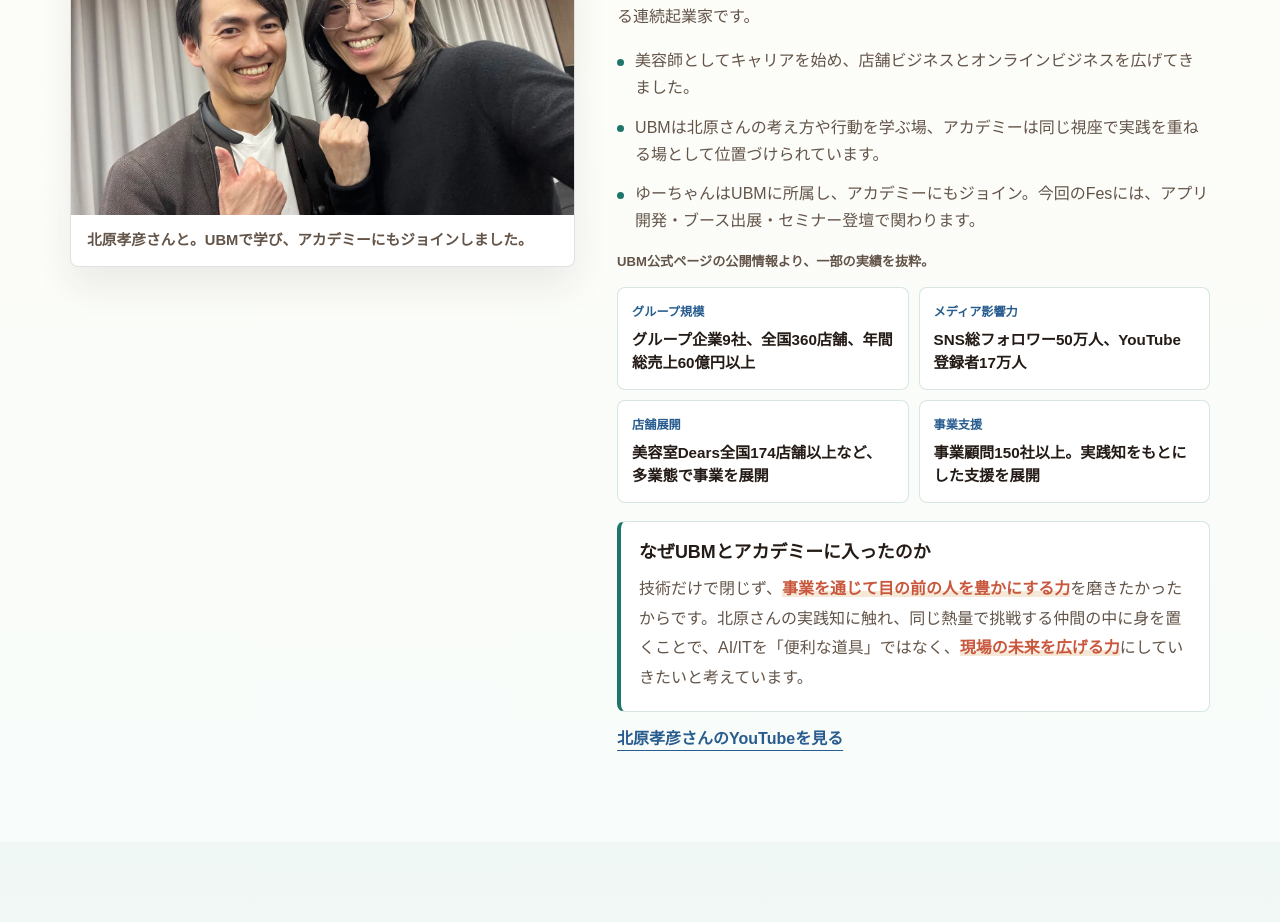
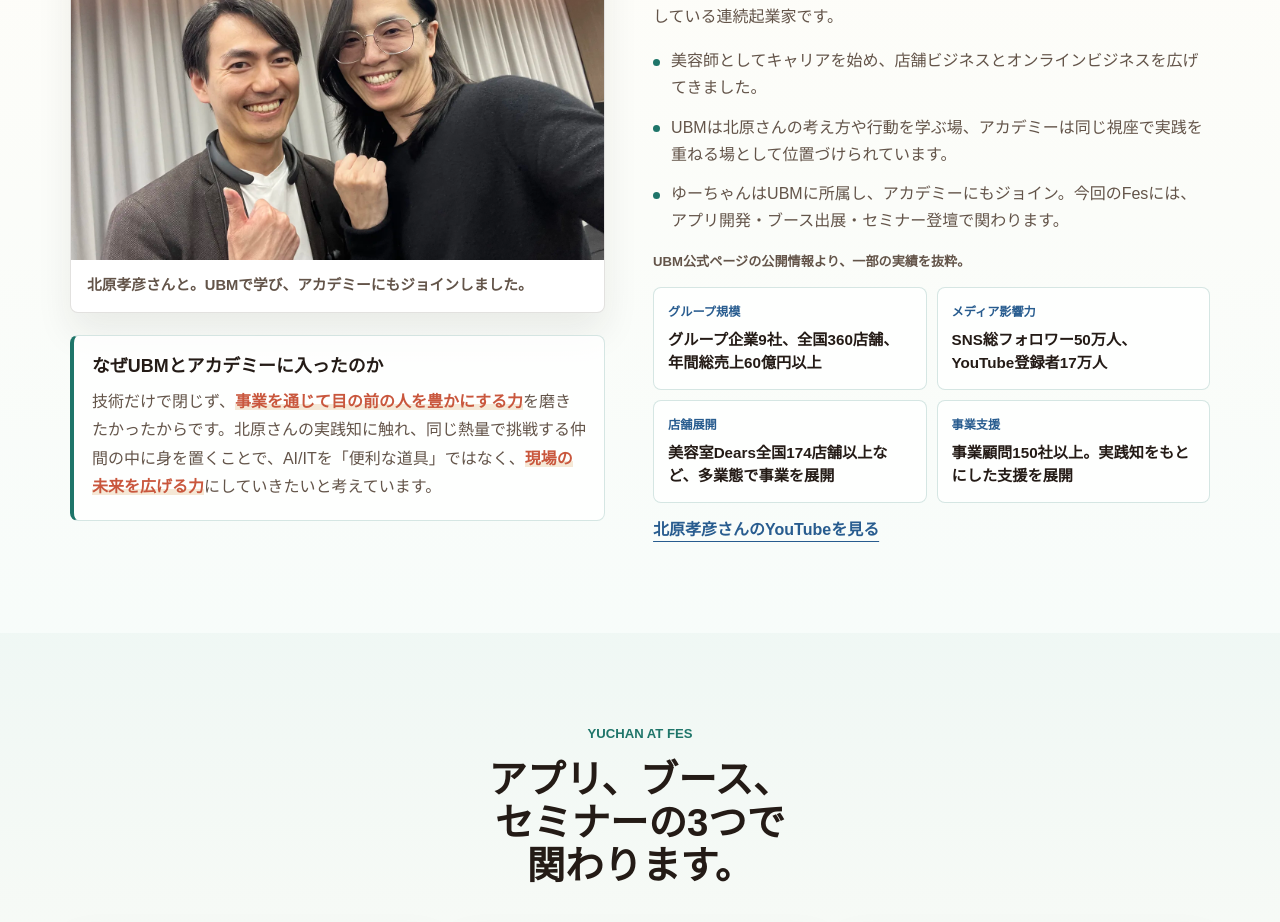
Before and after one commit to techguide-jp/corporate, a SvelteKit app in the folder techguide/: page /profile/academy-fes-2026 in a window 1280 px wide. Shown: the part 1443-2365 px from the top of the page. Built offline with nearby package versions, Linux system fonts and the light colour scheme; no server answers.

Commit message:
fix: Academy Fes LPの北原さん紹介セクションを調整

```diff
--- a/techguide/src/routes/profile/academy-fes-2026/+page.svelte
+++ b/techguide/src/routes/profile/academy-fes-2026/+page.svelte
@@ -286,6 +286,7 @@
 
   <section class="section kitahara-section">
     <div class="container kitahara-section__inner">
+      <div class="kitahara-media">
         <figure class="kitahara-photo">
           <img
             src={asset('/images/profile/academy-fes-2026/yuchan-kitahara.webp')}
@@ -295,6 +296,18 @@
           />
           <figcaption>北原孝彦さんと。UBMで学び、アカデミーにもジョインしました。</figcaption>
         </figure>
+
+        <div class="join-reason">
+          <h3>なぜUBMとアカデミーに入ったのか</h3>
+          <p>
+            技術だけで閉じず、<strong class="text-emphasis"
+              >事業を通じて目の前の人を豊かにする力</strong
+            >を磨きたかったからです。北原さんの実践知に触れ、同じ熱量で挑戦する仲間の中に身を置くことで、AI/ITを「便利な道具」ではなく、<strong
+              class="text-emphasis">現場の未来を広げる力</strong
+            >にしていきたいと考えています。
+          </p>
+        </div>
+      </div>
 
       <div class="section-copy">
         <p class="section-eyebrow">Who is Kitahara?</p>
@@ -317,16 +330,6 @@
               </div>
             {/each}
           </div>
-        </div>
-        <div class="join-reason">
-          <h3>なぜUBMとアカデミーに入ったのか</h3>
-          <p>
-            技術だけで閉じず、<strong class="text-emphasis"
-              >事業を通じて目の前の人を豊かにする力</strong
-            >を磨きたかったからです。北原さんの実践知に触れ、同じ熱量で挑戦する仲間の中に身を置くことで、AI/ITを「便利な道具」ではなく、<strong
-              class="text-emphasis">現場の未来を広げる力</strong
-            >にしていきたいと考えています。
-          </p>
         </div>
         <a
           class="text-link"
@@ -861,6 +864,18 @@
 
   .kitahara-section {
     background: linear-gradient(180deg, rgba(255, 253, 248, 1), rgba(247, 252, 250, 0.96));
+  }
+
+  .kitahara-section__inner {
+    grid-template-columns: minmax(0, 0.98fr) minmax(0, 1.02fr);
+    gap: 48px;
+    align-items: center;
+  }
+
+  .kitahara-media {
+    display: grid;
+    gap: 18px;
+    min-width: 0;
   }
 
   .kitahara-photo {
```
Lines whose indentation alone changed are shown as unchanged.
